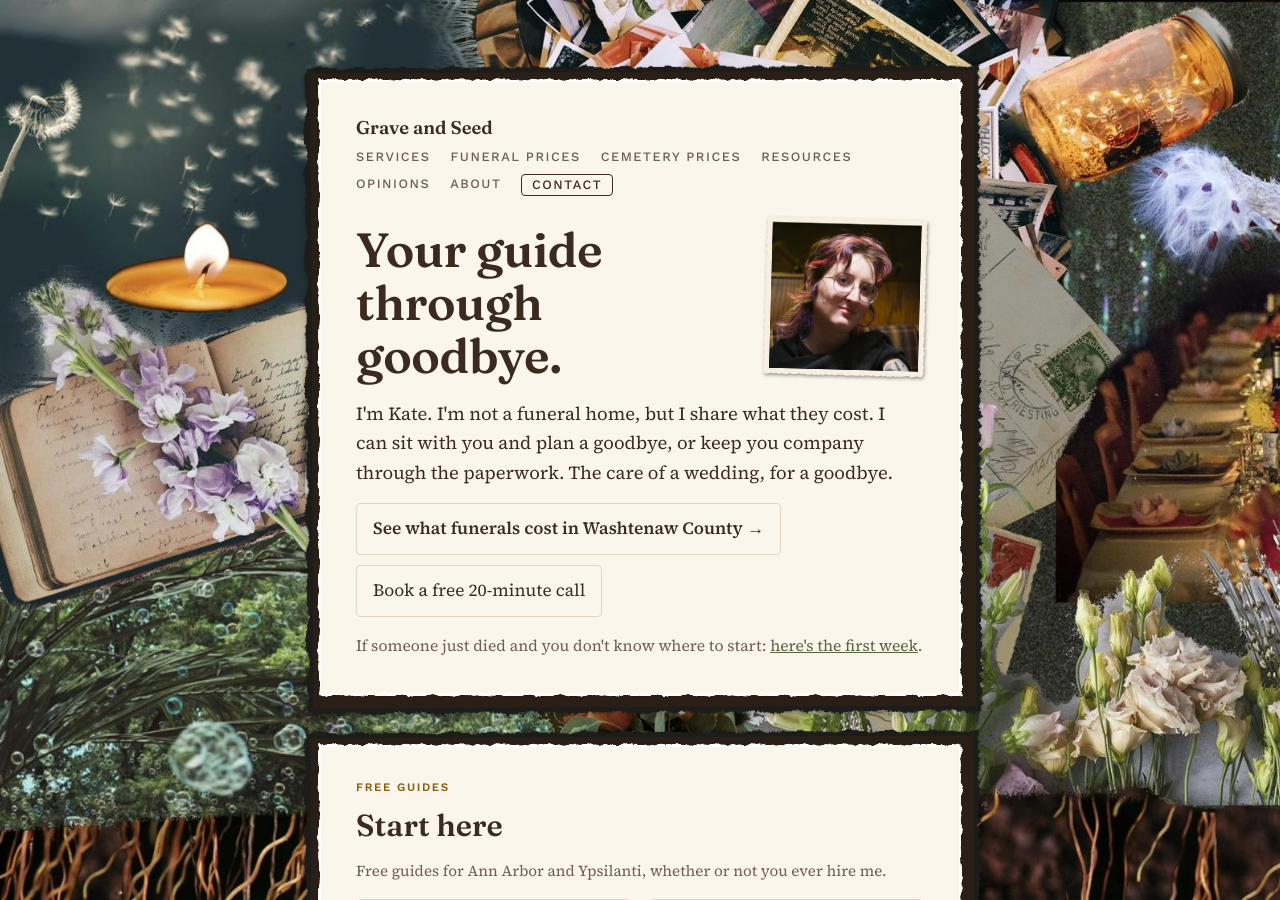
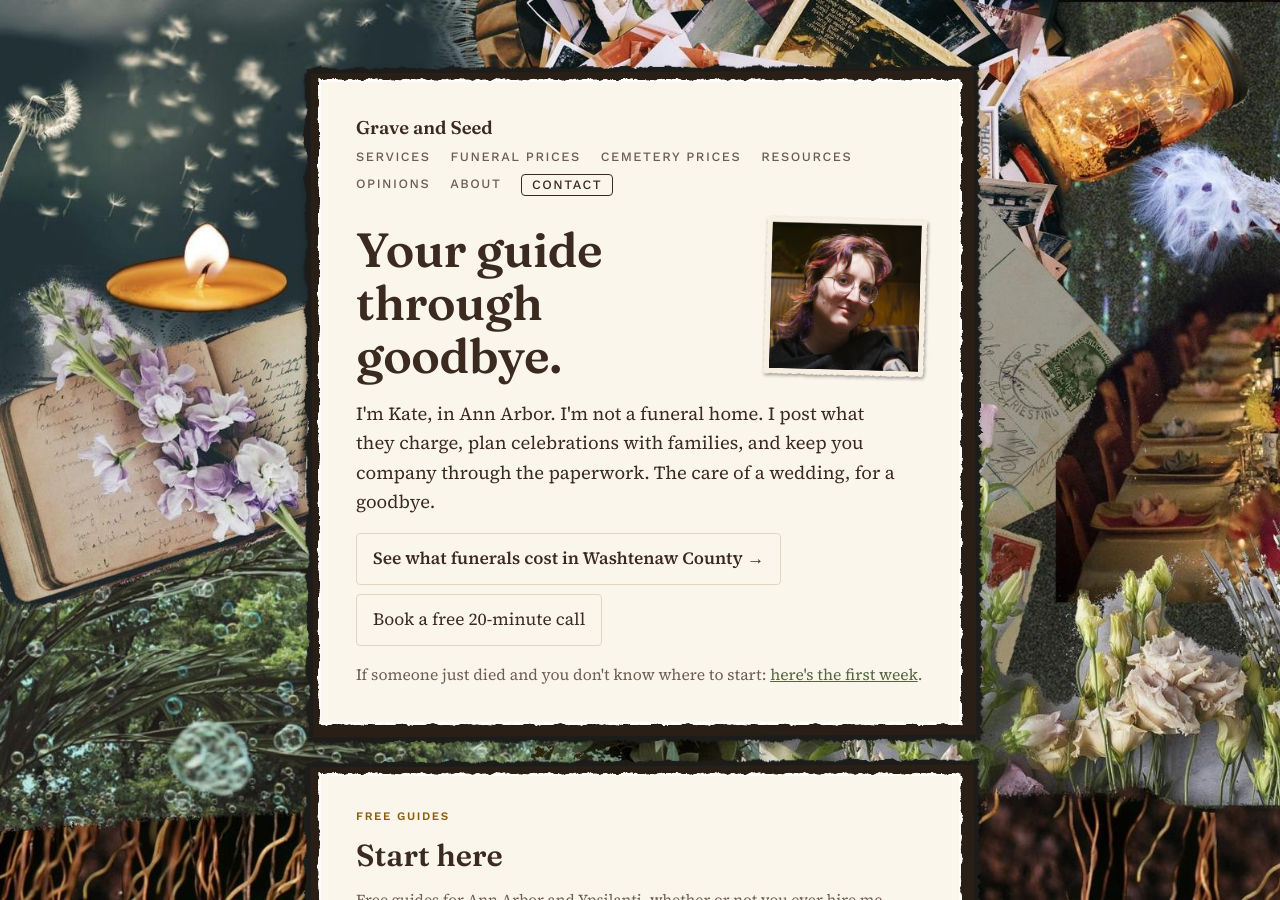
Before and after one commit to katekelley/graveandseed, a Jekyll site: the page built from index.html, in a window 1280 px wide and 900 px high. Built offline with Jekyll 4.4.1, drawn with Linux system fonts in a browser that asks for light colours.

Commit message:
Homepage: tighten who-I-am line, add Ann Arbor
Co-Authored-By: Claude Opus 5.5 <noreply@anthropic.com>
Claude-Session: https://claude.ai/code/session_011MgnuF2hE4MR2aNboJcP3X

```diff
--- a/_data/content.yml
+++ b/_data/content.yml
@@ -1,7 +1,7 @@
 hero_heading: "Your guide through goodbye."
 tagline_start: "What things cost, what you need, what you don't, and as much help as you want"
 tagline_emphasis: ""
-hero_who: "I'm Kate. I'm not a funeral home, but I share what they cost. I can sit with you and plan a goodbye, or keep you company through the paperwork. The care of a wedding, for a goodbye."
+hero_who: "I'm Kate, in Ann Arbor. I'm not a funeral home. I post what they charge, plan celebrations with families, and keep you company through the paperwork. The care of a wedding, for a goodbye."
 location: "Ann Arbor, Michigan"
 meta_description: "Help in Ann Arbor and Washtenaw County through goodbye: posted funeral prices, free guides, and as much hands-on help as you want."
 crisis_note: "If someone just died and you don't know where to start:"
```
